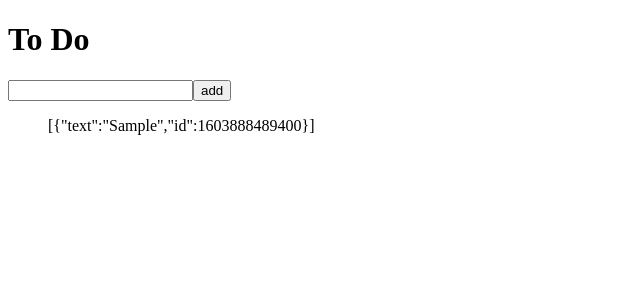
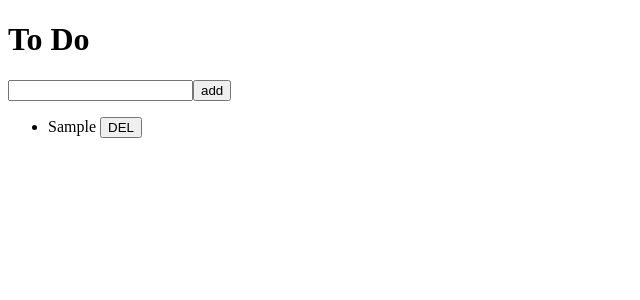
Before and after one commit to nohsangwoo/redux-ToDoList-witch-react, a React (Create React App) app: page /#/ in a window 1280 px wide. Both pictures are taken after typing "Sample" into the empty fields and a click on the button "add". Shown: the top 300 px of the page, without its empty margins (0-640 px from the left). Built offline with nearby package versions, Linux system fonts and the light colour scheme.

Commit message:
deleting To Do

```diff
--- /dev/null
+++ b/src/componenets/ToDo.js
@@ -0,0 +1,21 @@
+import React from "react";
+import { connect } from "react-redux";
+import { actionCreators } from "../store";
+
+function ToDo({ text, onBtnClick }) {
+  return (
+    <li>
+      {text} <button onClick={onBtnClick}>DEL</button>
+    </li>
+  );
+}
+
+function mapDispatchToProps(dispatch, ownProps) {
+  return {
+    //   dispatch는  reducer로 데이터를 전송시키는 기능이고
+    // ownProps는 이 함수에서만(===mapDispatchToProps) state를 받아오는 기능
+    onBtnClick: () => dispatch(actionCreators.deleteToDo(ownProps.id)),
+  };
+}
+
+export default connect(null, mapDispatchToProps)(ToDo);
--- a/src/route/Home.js
+++ b/src/route/Home.js
@@ -1,5 +1,6 @@
 import React, { useState } from "react";
 import { connect } from "react-redux";
+import ToDo from "../componenets/ToDo";
 import { actionCreators } from "../store";
 function Home({ toDos, addToDo }) {
   // 남아있는 props(추출하지않은 props를 확인할때 사용) props대신에 {...rest} 이렇게 넣어둠
@@ -24,11 +25,18 @@
         <input type="text" value={text} onChange={onChange} />
         <button>add</button>
       </form>
-      <ul>{JSON.stringify(toDos)}</ul>
+      <ul>
+        {toDos.map((toDo) => (
+          <ToDo {...toDo} key={toDo.id} />
+        ))}
+      </ul>
     </>
   );
 }
 
+// ---------------하단의 redux에서 state의 내용을 받아오는것과 reducer로 데이터를 전송시키는
+// 방법을 설정하고 상단에 toDos로 state를 받아오고
+// addToDo로 dispatch를 실행하여 reducer로 데이터를 보냄
 // 첫번째 argument(state)는 store.js의 state값이고
 // 두번째 argument는 (ownProps) component의 props임 여기는 App.js에서  react-router-dom에의해 넘겨받은 props를 말함
 // 이 함수는 mapStateToProps로 불리움
--- a/src/store.js
+++ b/src/store.js
@@ -13,7 +13,7 @@
 const deleteToDo = (id) => {
   return {
     type: DELETE,
-    id,
+    id: parseInt(id),
   };
 };
 
@@ -22,7 +22,7 @@
     case ADD:
       return [{ text: action.text, id: Date.now() }, ...state];
     case DELETE:
-      return state.filter((toDo) => toDo !== action.id);
+      return state.filter((toDo) => toDo.id !== action.id);
     default:
       return state;
   }
```
